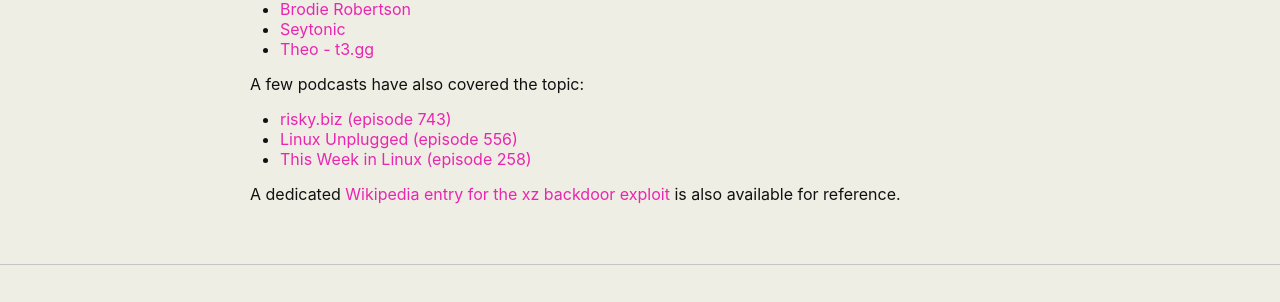
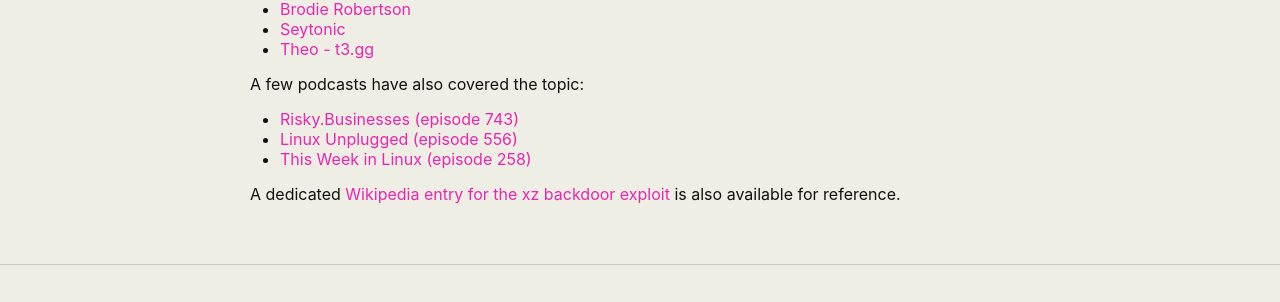
Before and after one commit to martbetz/martbetz.github.io, a Jekyll site: the page built from _posts/2024-03-29-what-the-xz.md, in a window 1280 px wide. Shown: the part 551-853 px from the top of the page. Built offline with Jekyll 4.4.1, drawn with Linux system fonts in a browser that asks for light colours.

Commit message:
Update 2024-03-29-what-the-xz.md

```diff
--- a/_posts/2024-03-29-what-the-xz.md
+++ b/_posts/2024-03-29-what-the-xz.md
@@ -24,7 +24,7 @@
 
 A few podcasts have also covered the topic:
 
-- [risky.biz (episode 743)](https://risky.biz/RB743/)
+- [Risky.Businesses (episode 743)](https://risky.biz/RB743/)
 - [Linux Unplugged (episode 556)](https://linuxunplugged.com/556)
 - [This Week in Linux (episode 258)](https://tuxdigital.com/podcasts/this-week-in-linux/twil-258/)
 
```
